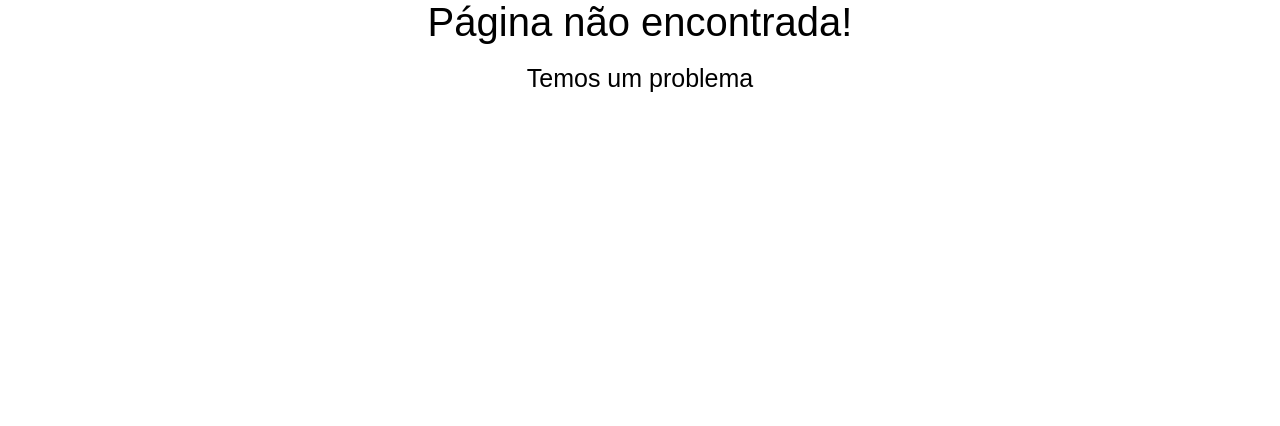
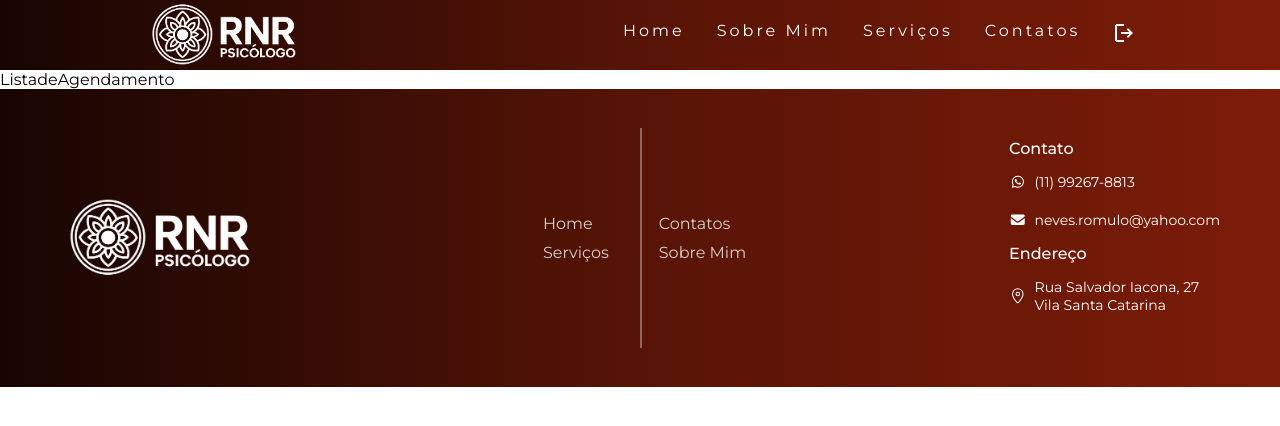
Before and after one commit to VictorEmanuel06/projeto-integrador-back-end, a React (Vite) app in the folder frontend/: page /listadeagendamento in a window 1280 px wide. Shown: the top 426 px of the page. Built offline with nearby package versions, Linux system fonts and the light colour scheme.

Commit message:
lista de agendamento criada

```diff
--- a/frontend/src/main.jsx
+++ b/frontend/src/main.jsx
@@ -19,6 +19,7 @@ import SobreMim from "./pages/sobremim/SobreMim.jsx";
 import Servicos from "./pages/servicos/Servicos.jsx";
 import Contatos from "./pages/contats/Contatos.jsx";
 import Agendamento from "./pages/agendamento/Agendamento.jsx";
+import ListadeAgendamento from "./pages/ListaDeAgendamentos/ListadeAgendamento.jsx";
 
 // importando usuario
 import LoginUsuario from "./pages/loginUsuario/LoginUsuario.jsx";
@@ -63,10 +64,11 @@ const router = createBrowserRouter([
       },
       {
         path: "/agendamento",
-        element:
-          // <ProtectedRoute>
-            <Agendamento />
-          //</ProtectedRoute>
+        element: <Agendamento />
+      },
+      {
+        path: "listadeagendamento",
+        element: <ListadeAgendamento />
       },
 
       {
--- /dev/null
+++ b/frontend/src/pages/ListaDeAgendamentos/ListaDeAgendamento.jsx
@@ -0,0 +1,10 @@
+import React from 'react'
+import "./ListaDeAgendamento.css";
+
+const ListadeAgendamento = () => {
+  return (
+    <div>ListadeAgendamento</div>
+  )
+}
+
+export default ListadeAgendamento
```
Also changed, not shown: frontend/src/pages/ListaDeAgendamentos/ListaDeAgendamento.css (added).
